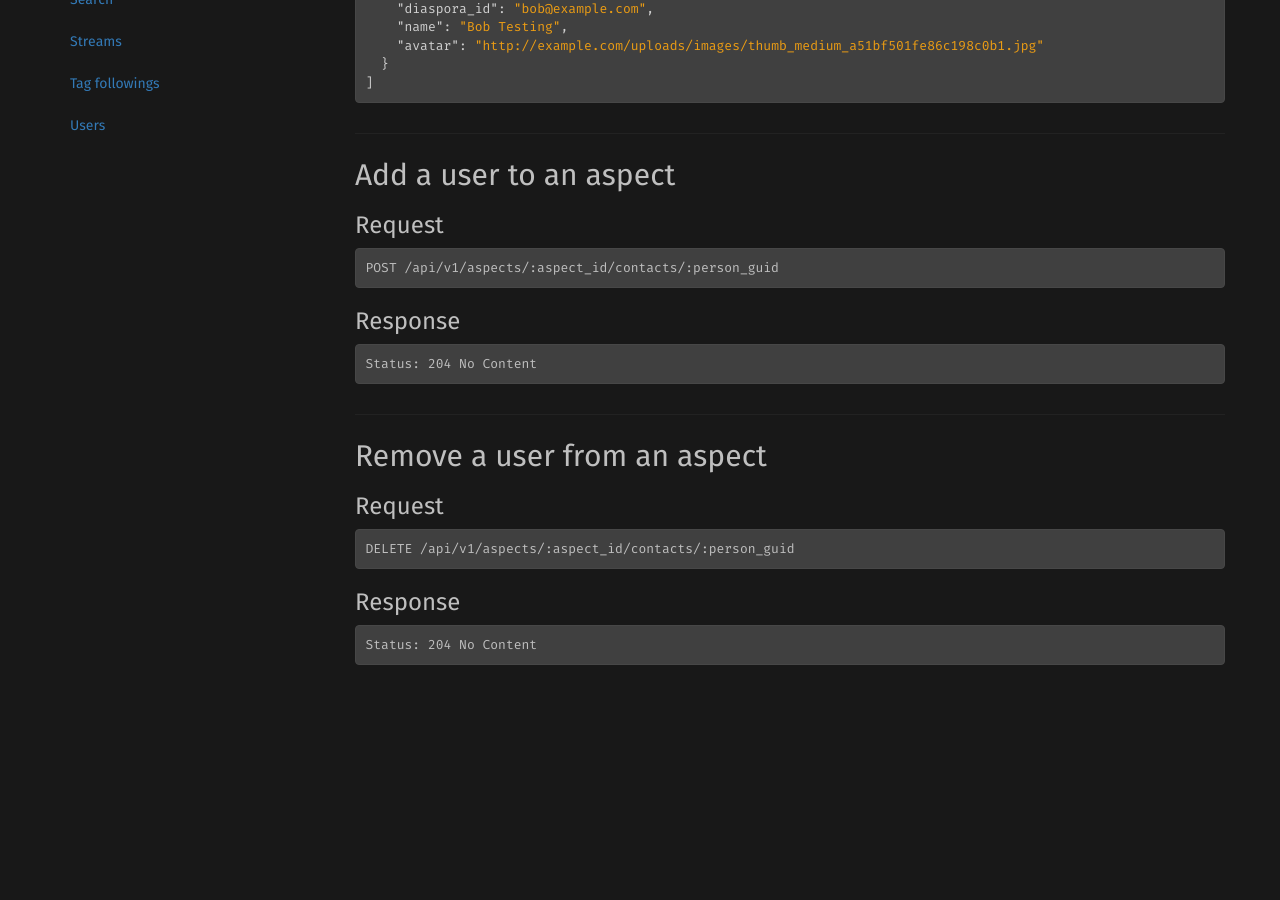
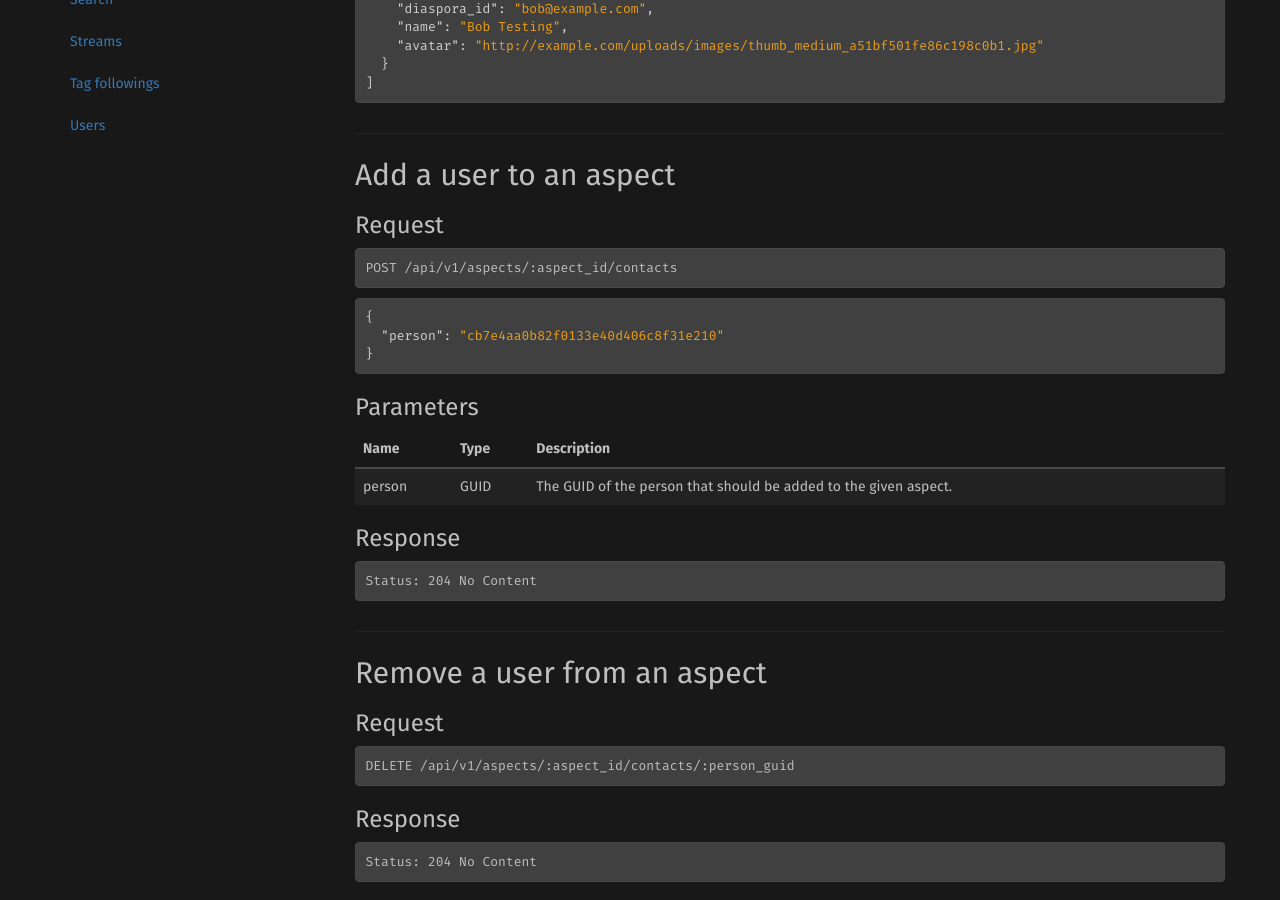
Before and after one commit to diaspora/api-documentation, a Jekyll site: the page built from _routes/contacts.md, in a window 1280 px wide and 900 px high, scrolled down 711 px. Built offline with Jekyll 4.4.1, drawn with Linux system fonts in a browser that asks for light colours; before the commit the page ends 1456 px from its top, so only the background shows below that.

Commit message:
Contacts: Add payload to the route adding a contact
Part of #30

```diff
--- a/_routes/contacts.md
+++ b/_routes/contacts.md
@@ -38,8 +38,19 @@ GET /api/v1/aspects/:aspect_id/contacts
 ### Request
 
 ~~~
-POST /api/v1/aspects/:aspect_id/contacts/:person_guid
+POST /api/v1/aspects/:aspect_id/contacts
 ~~~
+~~~json
+{
+  "person": "cb7e4aa0b82f0133e40d406c8f31e210"
+}
+~~~
+
+### Parameters
+
+| Name   | Type | Description                                                      |
+| ------ | ---- | ---------------------------------------------------------------- |
+| person | GUID | The GUID of the person that should be added to the given aspect. |
 
 ### Response
 
```
